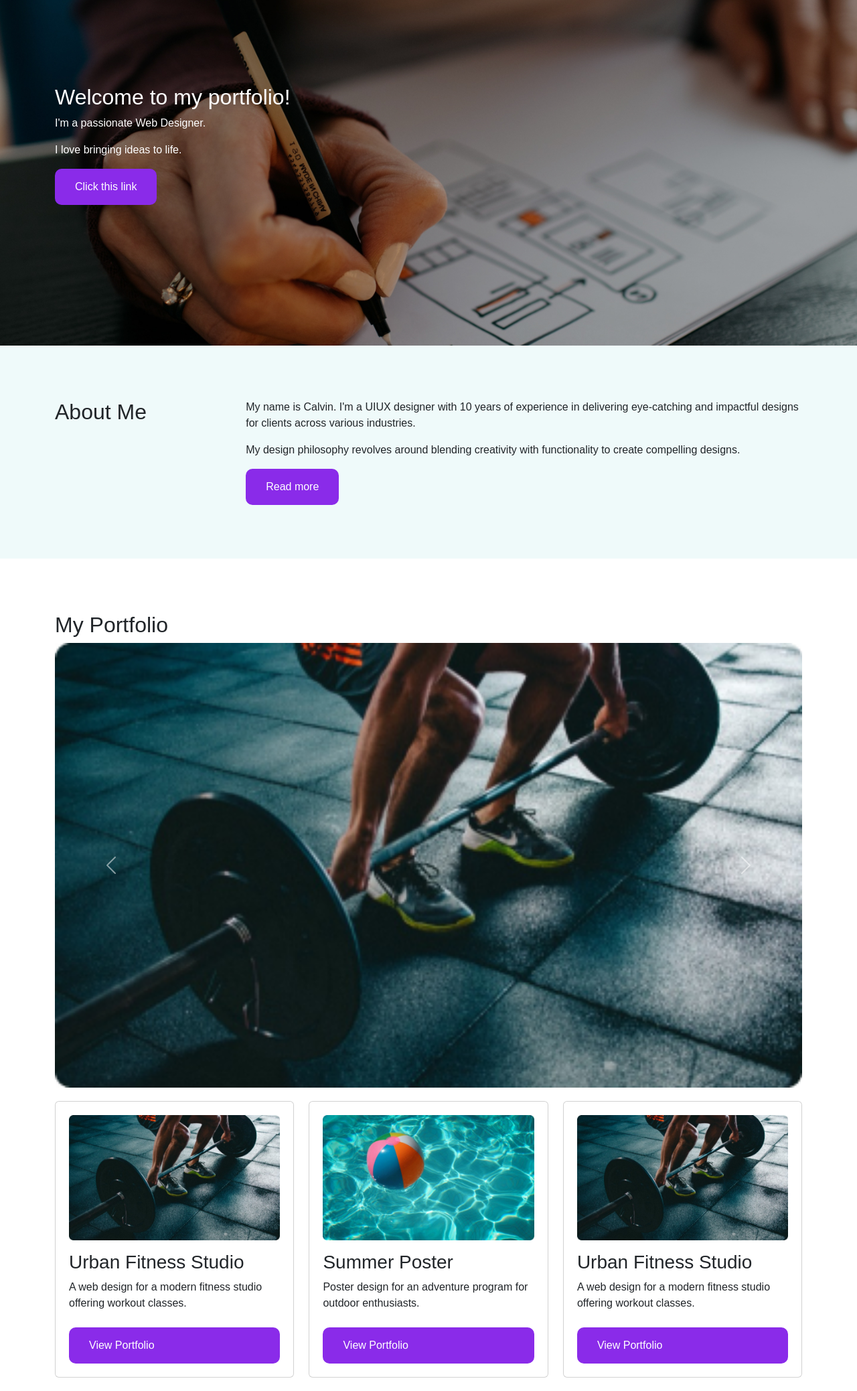
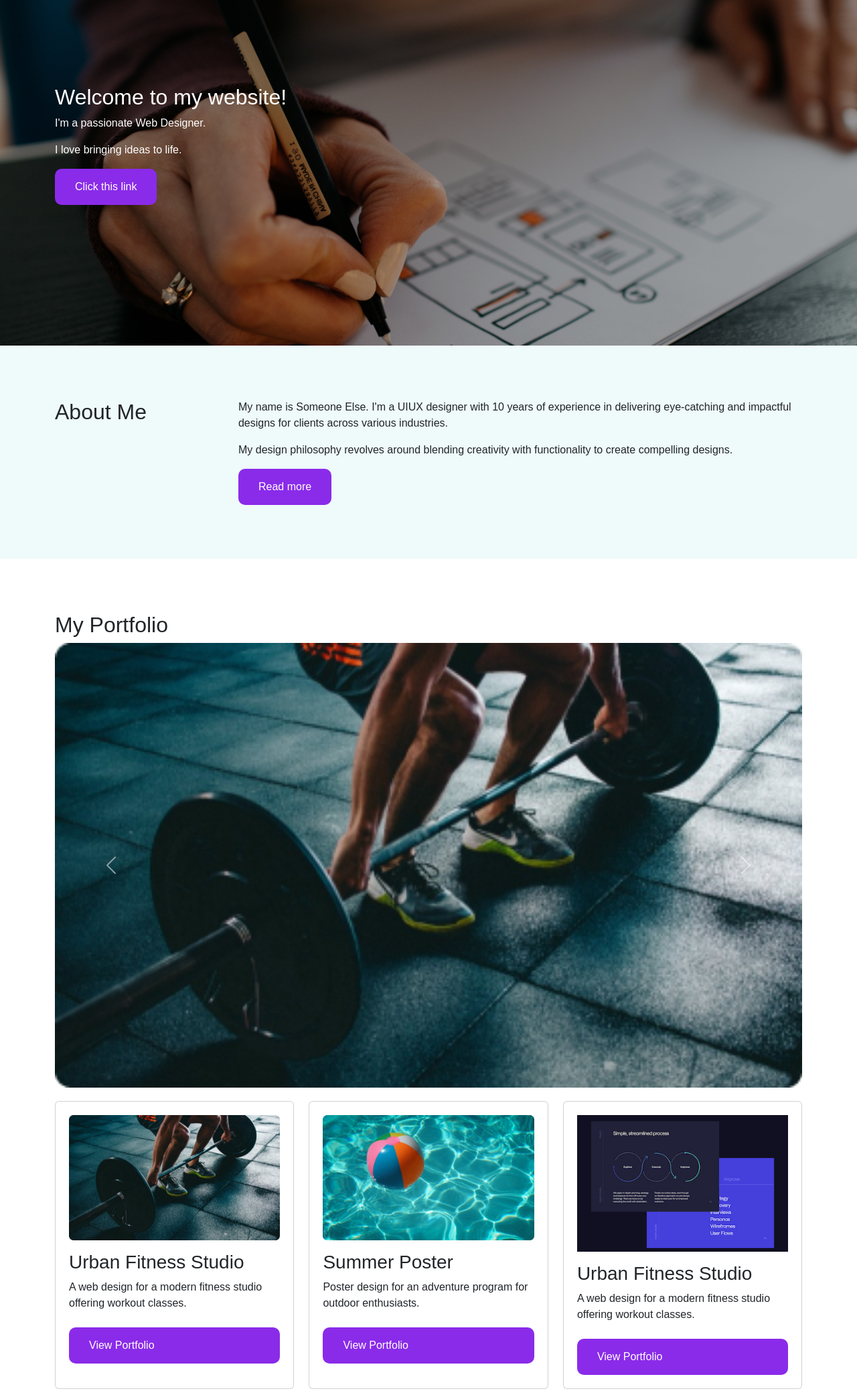
Before and after one commit to calvintan/asn4, a plain HTML site: page index.html in a window 1280 px wide. Shown: the part 140-2217 px from the top of the page at 67% size. Drawn offline with nearby package versions, Linux system fonts and the light colour scheme.

Commit message:
Added a new portfolio image

```diff
--- a/index.html
+++ b/index.html
@@ -42,7 +42,7 @@
 
 <div class="header">
   <div class="container">
-    <h2>Welcome to my portfolio!</h2>
+    <h2>Welcome to my website!</h2>
     <p>I'm a passionate Web Designer.</p>
     <p>I love bringing ideas to life.</p>
     <a class="button" href="#">Click this link</a>
@@ -54,7 +54,7 @@
     <h2>About Me</h2>
 
     <div class="about-text">
-      <p>My name is Calvin. I'm a UIUX designer with 10 years of experience in delivering eye-catching and impactful designs for clients across various industries. </p>
+      <p>My name is Someone Else. I'm a UIUX designer with 10 years of experience in delivering eye-catching and impactful designs for clients across various industries. </p>
 
       <p>My design philosophy revolves around blending creativity with functionality to create compelling designs.</p>
 
@@ -76,7 +76,7 @@
           <img src="images/portfolio-2.jpg" class="d-block w-100" alt="...">
         </div>
         <div class="carousel-item">
-          <img src="images/portfolio-1.jpg" class="d-block w-100" alt="...">
+          <img src="images/portfolio-3.jpg" class="d-block w-100" alt="...">
         </div>
       </div>
       <button class="carousel-control-prev" type="button" data-bs-target="#carouselExample" data-bs-slide="prev">
@@ -105,7 +105,7 @@
       </div>
 
       <div class="card">
-        <img src="images/portfolio-1.jpg" alt="">
+        <img src="images/portfolio-3.jpg" alt="">
         <h3>Urban Fitness Studio</h3>
         <p>A web design for a modern fitness studio offering workout classes.</p>
         <a class="button" href="#">View Portfolio</a>
```
Also changed, not shown: images/portfolio-3.jpg (added).
